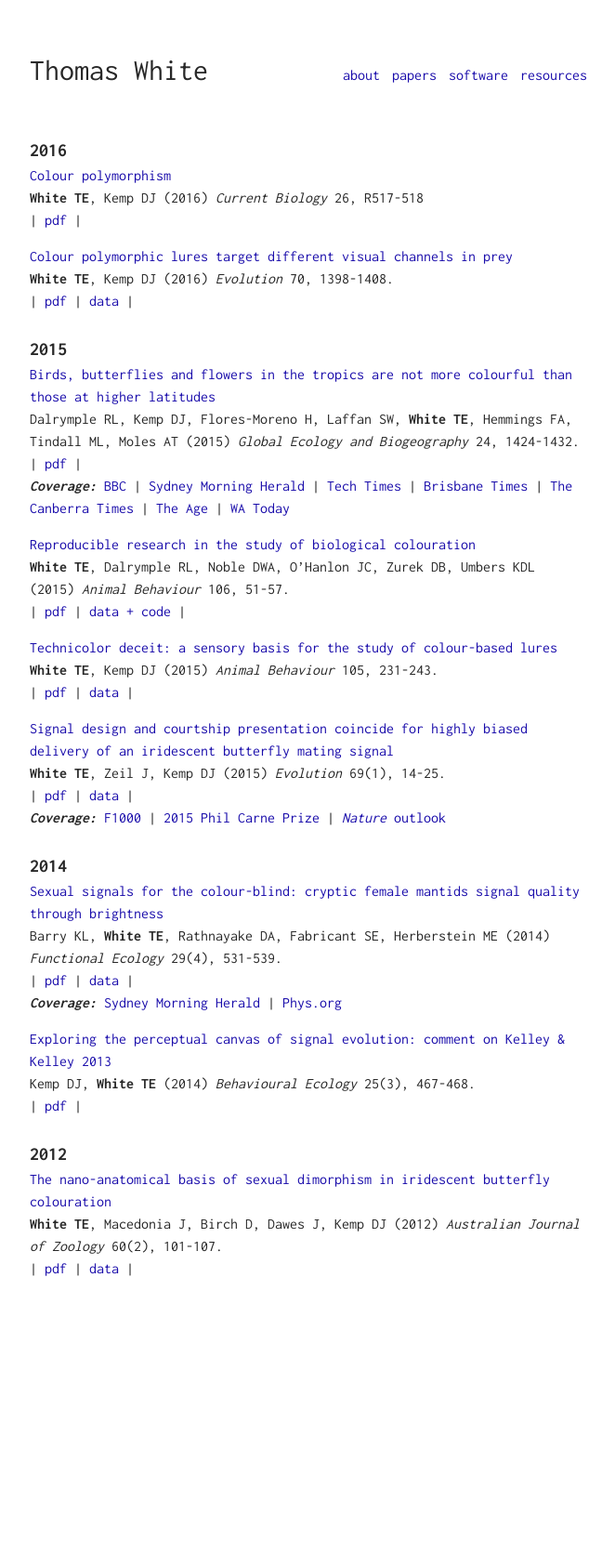
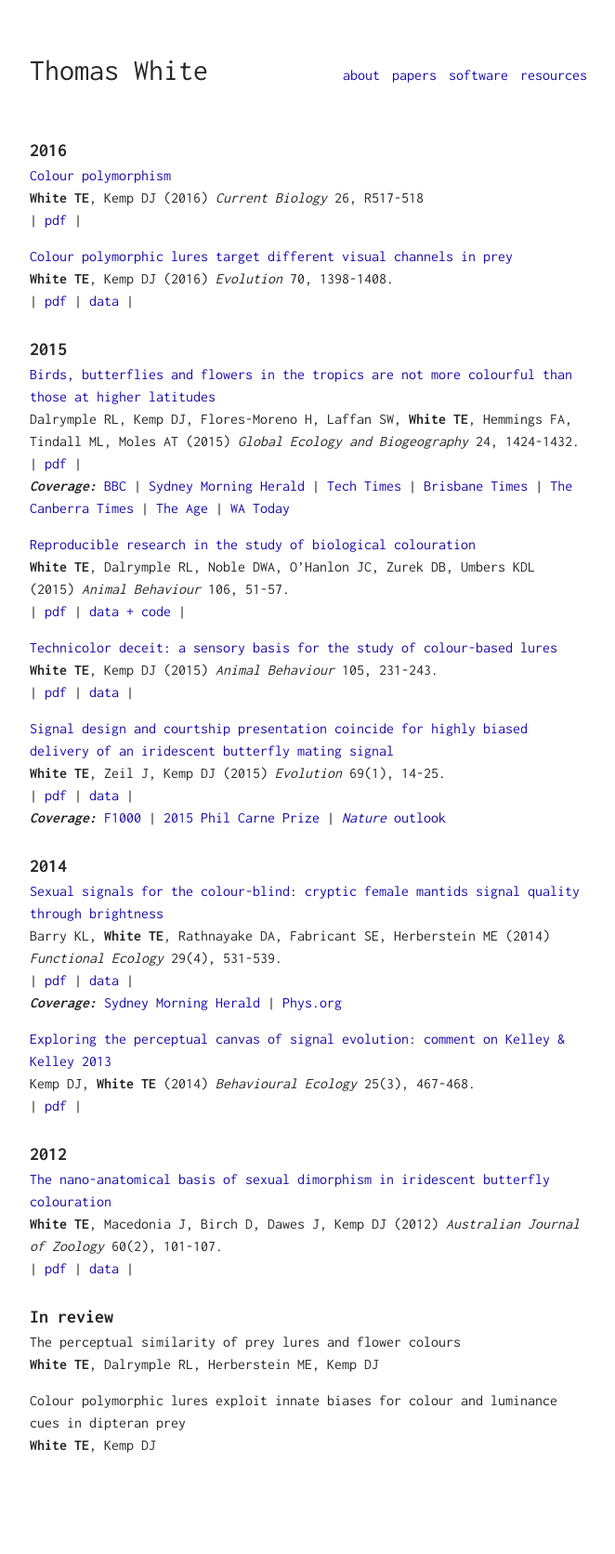
Before and after one commit to thomased/thomased.github.io, a Jekyll site: the page built from papers/index.md, in a window 1280 px wide. Shown: the whole page at 93% size, without its empty margins (308-970 px from the left). Built offline with Jekyll 4.4.1, drawn with Linux system fonts in a browser that asks for light colours; before the commit the page ends 1482 px from its top, so only the background shows below that.

Commit message:
Add in review

```diff
--- a/papers/index.md
+++ b/papers/index.md
@@ -48,3 +48,11 @@ Kemp DJ, **White TE** (2014) _Behavioural Ecology_ 25(3), 467-468.
 [The nano-anatomical basis of sexual dimorphism in iridescent butterfly colouration](http://dx.doi.org/10.1071/ZO12045)
 **White TE**,  Macedonia J, Birch D, Dawes J, Kemp DJ (2012) _Australian Journal of Zoology_ 60(2), 101-107.
 | [pdf]({{ site.url }}/docs/white_2012_nano.pdf) | [data](http://figshare.com/articles/Data_from_White_et_al_2012_The_nano_anatomical_basis_of_sexual_dimorphism_in_iridescent_butterfly_colouration_/897985) |
+
+# In review
+
+The perceptual similarity of prey lures and flower colours
+**White TE**, Dalrymple RL, Herberstein ME, Kemp DJ
+
+Colour polymorphic lures exploit innate biases for colour and luminance cues in dipteran prey
+**White TE**, Kemp DJ
```
